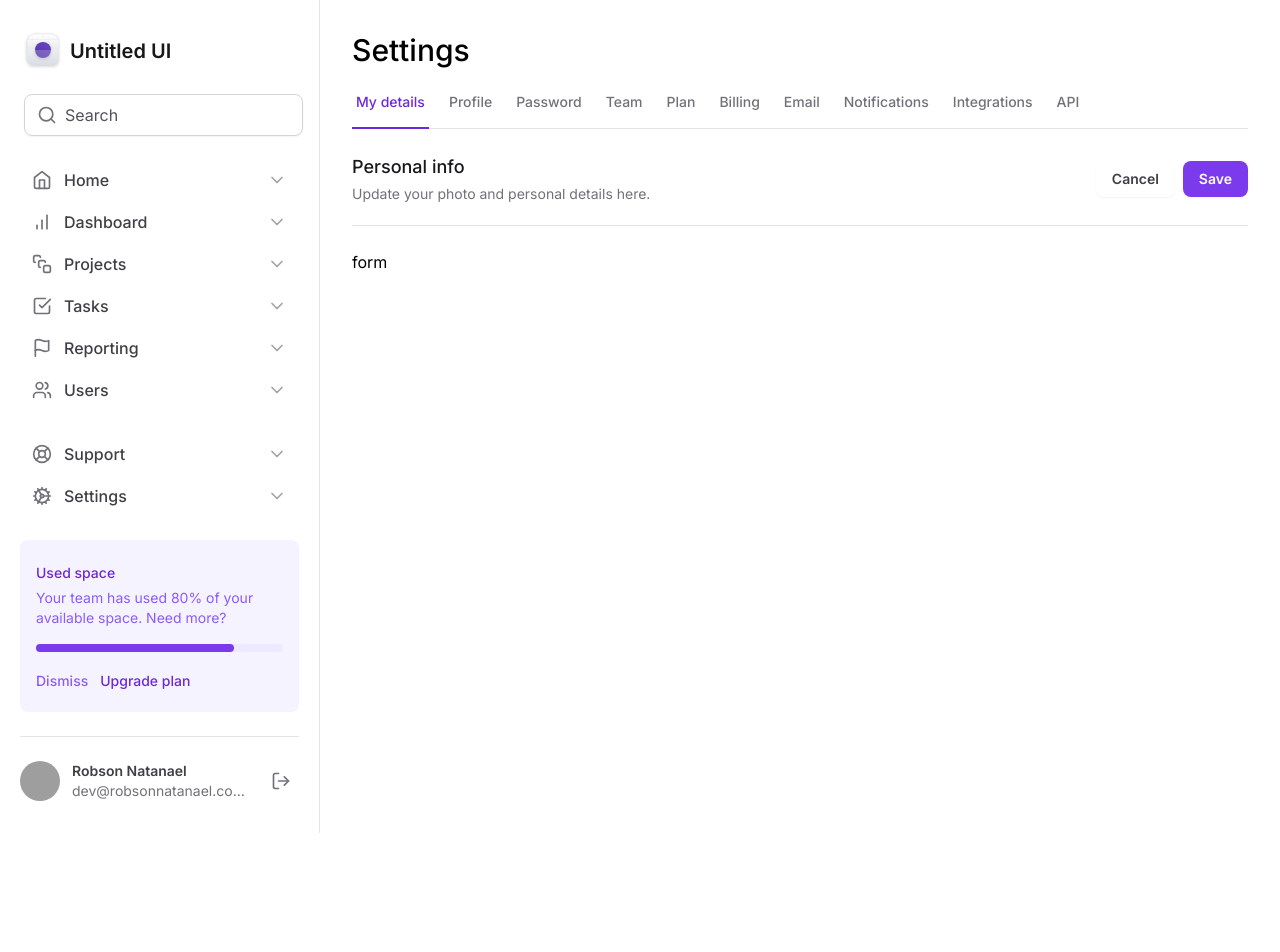
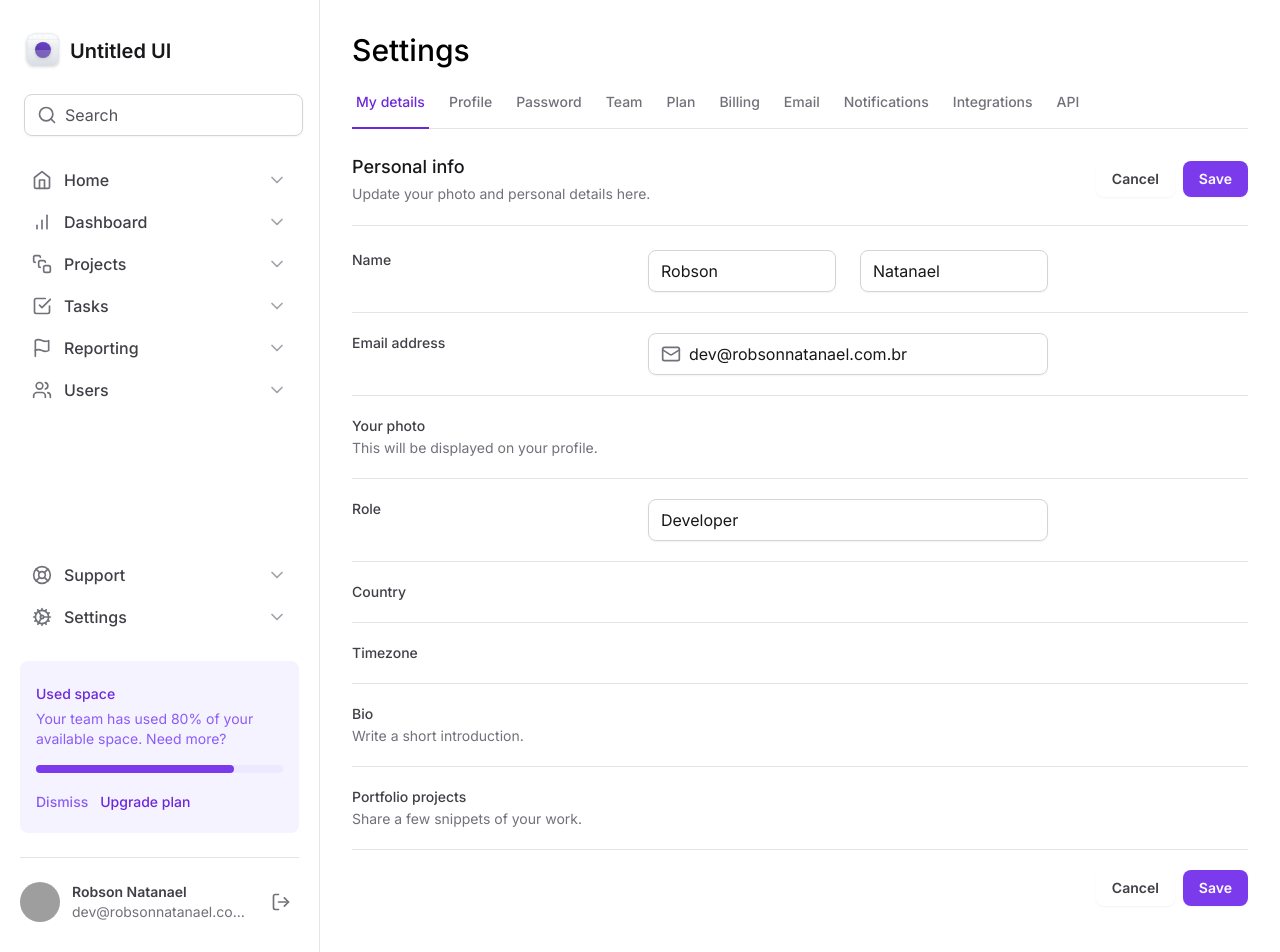
Before and after one commit to ignite-projects/tailwind-next, a Next.js app: page / in a window 1280 px wide. Before the commit the page ends 833 px from the top, so only its background shows below. Built offline with nearby package versions, Linux system fonts and the light colour scheme; grey boxes are pictures that could not be loaded.

Commit message:
feat: form fields created

```diff
--- a/src/app/page.tsx
+++ b/src/app/page.tsx
@@ -1,4 +1,6 @@
-import { SettingsTabs } from "@app/components/SettingsTabs";
+import { SettingsTabs } from "@app/components/SettingsTabs"
+import * as Input from '@app/components/Input'
+import { Mail } from "lucide-react"
 
 export default function Home() {
   return (
@@ -30,8 +32,114 @@
           </div>
         </div>
 
-        <form id="settings" className="mt-6 flex w-full flex-col">
-          form
+        <form
+          id="settings"
+          className="mt-6 flex w-full flex-col gap-5 divide-y divide-zinc-200"
+        >
+          <div className="grid grid-cols-form gap-3">
+            <label
+              htmlFor="firsName"
+              className="text-sm font-medium text-zinc-700"
+            >
+              Name
+            </label>
+            <div className="grid grid-cols-2 gap-6">
+              <Input.Root>
+                <Input.Control id="firstName" defaultValue="Robson" />
+              </Input.Root>
+
+              <Input.Root>
+                <Input.Control defaultValue="Natanael" />
+              </Input.Root>
+            </div>
+          </div>
+
+          <div className="grid grid-cols-form gap-3 pt-5">
+            <label
+              htmlFor="email"
+              className="text-sm font-medium text-zinc-700"
+            >
+              Email address
+            </label>
+            <Input.Root>
+              <Input.Prefix>
+                <Mail className="h-5 w-5 text-zinc-500" />
+              </Input.Prefix>
+              <Input.Control
+                id="email"
+                type="email"
+                defaultValue="dev@robsonnatanael.com.br"
+              >
+              </Input.Control>
+            </Input.Root>
+          </div>
+
+          <div className="grid grid-cols-form gap-3 pt-5">
+            <label
+              htmlFor="photo"
+              className="text-sm font-medium text-zinc-700"
+            >
+              Your photo
+              <span className="mt-0.5 block text-sm font-normal text-zinc-500">
+                This will be displayed on your profile.
+              </span>
+            </label>
+          </div>
+
+          <div className="grid grid-cols-form gap-3 pt-5">
+            <label htmlFor="role" className="text-sm font-medium text-zinc-700">
+              Role
+            </label>
+            <Input.Root>
+              <Input.Control id="role" defaultValue='Developer' />
+            </Input.Root>
+          </div>
+
+          <div className="grid grid-cols-form gap-3 pt-5">
+            <label htmlFor="country" className="text-sm font-medium text-zinc-700">
+              Country
+            </label>
+          </div>
+
+          <div className="grid grid-cols-form gap-3 pt-5">
+            <label htmlFor="timezone" className="text-sm font-medium text-zinc-700">
+              Timezone
+            </label>
+          </div>
+
+          <div className="grid grid-cols-form gap-3 pt-5">
+            <label htmlFor="bio" className="text-sm font-medium text-zinc-700">
+              Bio
+              <span className="mt-0.5 block text-sm font-normal text-zinc-500">
+                Write a short introduction.
+              </span>
+            </label>
+            <div />
+          </div>
+
+          <div className="grid grid-cols-form gap-3 pt-5">
+            <label htmlFor="projects" className="text-sm font-medium text-zinc-700">
+              Portfolio projects
+              <span className="mt-0.5 block text-sm font-normal text-zinc-500">
+                Share a few snippets of your work.
+              </span>
+            </label>
+            <div />
+          </div>
+
+          <div className="flex items-center justify-end gap-2 pt-5">
+            <button
+              type="button"
+              className="rounded-lg border-zinc-300 px-4 py-2 text-sm font-semibold text-zinc-700 shadow-sm hover:bg-zinc-50">
+              Cancel
+            </button>
+            <button
+              type="submit"
+              form="settings"
+              className="rounded-lg bg-violet-600 px-4 py-2 text-sm font-semibold text-white shadow-sm hover:bg-violet-700">
+                Save
+            </button>
+          </div>
         </form>
       </div>
     </>
--- a/tailwind.config.ts
+++ b/tailwind.config.ts
@@ -6,7 +6,8 @@
     extend: {
       gridTemplateColumns: {
         app: 'minmax(18rem, 20rem) 1fr',
-        profile: 'max-content 1fr max-content'
+        profile: 'max-content 1fr max-content',
+        form: 'minmax(7.5rem, 17.5rem) minmax(25rem, 1fr) minmax(0, 15rem)'
       },
       maxWidth: {
         app: '700px',
```
